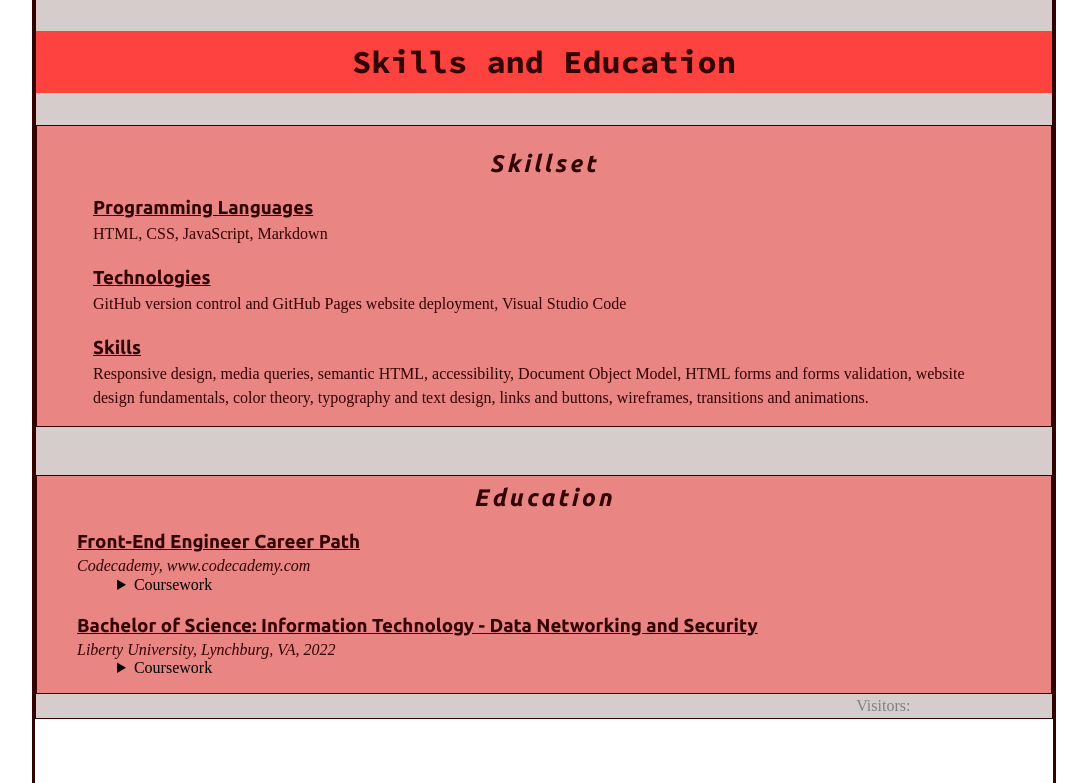
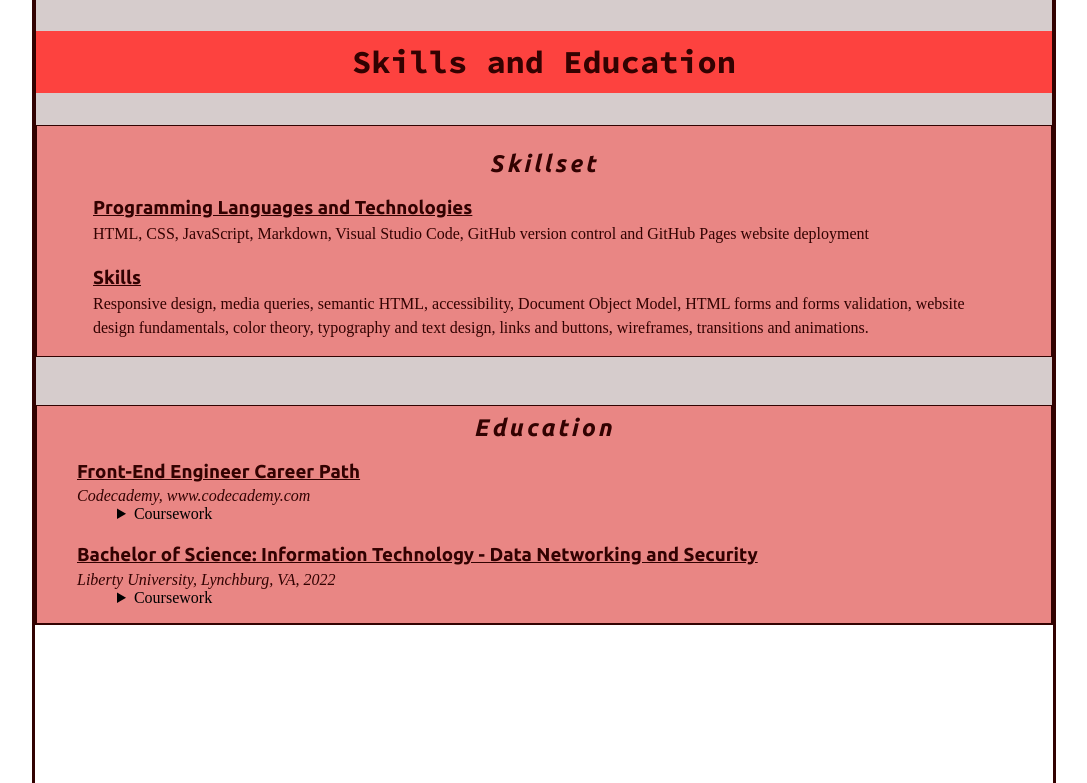
Before and after one commit to bryl10m/bryl10m.github.io, a plain HTML site: page mobileindex.html in a window 1280 px wide. Shown: the part 2017-2800 px from the top of the page, without its empty margins (96-1183 px from the left). Drawn offline with Linux system fonts and the light colour scheme.

Commit message:
skills text updated, visitor para deleted

```diff
--- a/mobileindex.html
+++ b/mobileindex.html
@@ -79,11 +79,8 @@
 
                 <article class="skillset">
                     <h2>Skillset</h2>
-                    <h3>Programming Languages</h3>
-                    <p>HTML, CSS, JavaScript, Markdown</p>
-                    <br>
-                    <h3>Technologies</h3>
-                    <p>GitHub version control and GitHub Pages website deployment, Visual Studio Code</p>
+                    <h3>Programming Languages and Technologies</h3>
+                    <p>HTML, CSS, JavaScript, Markdown, Visual Studio Code, GitHub version control and GitHub Pages website deployment</p>
                     <br>
                     <h3>Skills</h3>
                     <p>Responsive design, media queries, semantic HTML, accessibility, Document Object Model, HTML forms and forms validation, website design fundamentals, color theory, typography and text design, links and buttons, wireframes, transitions and animations. </p>
@@ -105,8 +102,7 @@
                             CCNAv7: Enterprise Networking, Security, and Automation <br>
                             Network Security, Information Security, Security Policy Writing and Cybersecurity/Ethical Hacking</details>
                 </article>
-
-                <p class="counter">Visitors: <span id="visits"></span></p>
+            </section>
 
 
         <footer id="contact">
--- a/mobilestyle.css
+++ b/mobilestyle.css
@@ -201,14 +201,6 @@ main {
     letter-spacing: 0.2rem;
 }
 
-.counter {
-    position: relative;
-    right: 10%;
-    bottom: 0;
-    text-align: right;
-    color: gray;
-}
-
 /* Projects Styling */
 
 #projects {
@@ -353,7 +345,7 @@ details {
     bottom: 0;
     min-width: 20%;
     color: white;
-    background-color: hsla(1, 98%, 62%, 0.8);
+    background-color: hsla(1, 98%, 62%, 0.9);
     border: 0.2rem solid hsl(1, 96%, 10%);
     padding-bottom: 2rem;
 }
```
